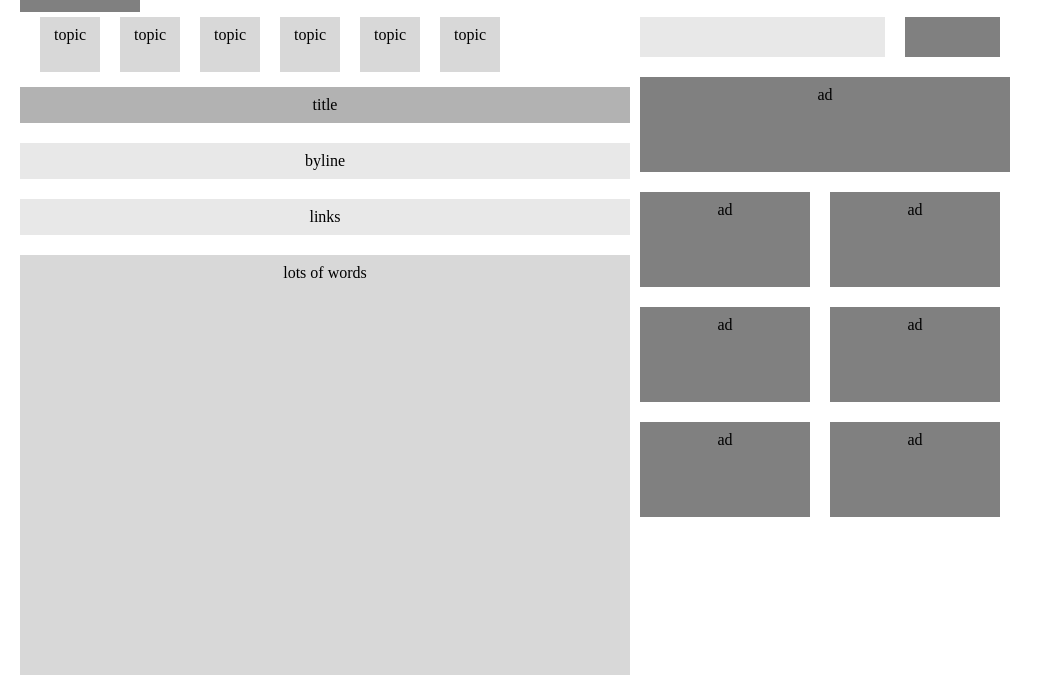
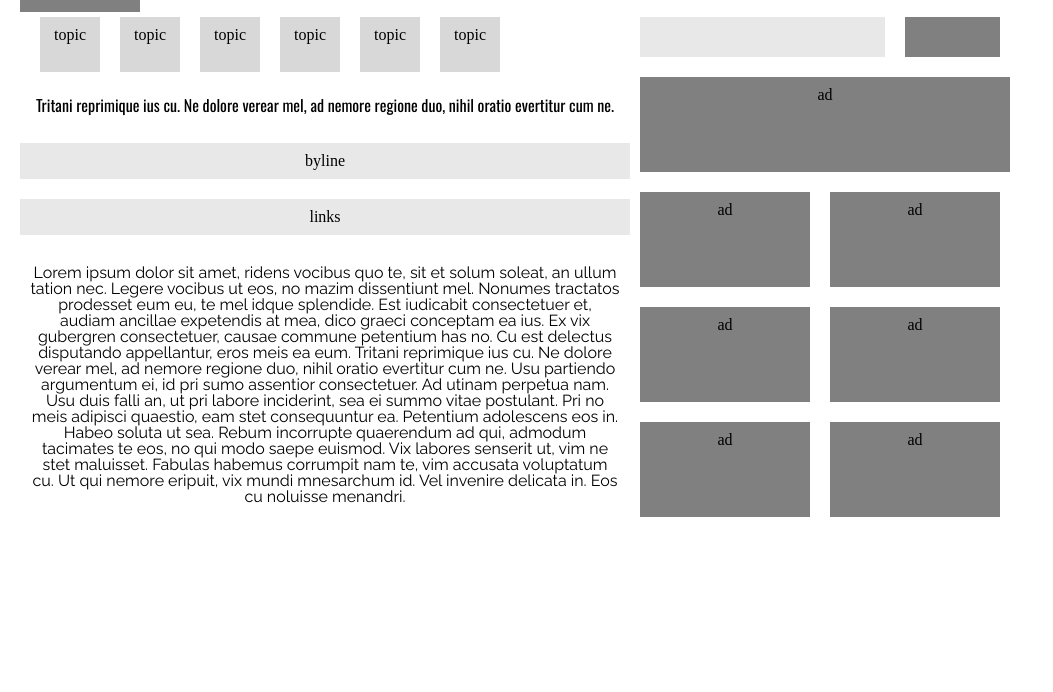
Before and after one commit to dodabear42/design-teardown, a plain HTML site: page index.html in a window 1280 px wide. Shown: the part 63-755 px from the top of the page, without its empty margins (0-1053 px from the left). Drawn offline with nearby package versions, Linux system fonts and the light colour scheme.

Commit message:
typography update

```diff
--- a/index.html
+++ b/index.html
@@ -2,6 +2,7 @@
 	<head>
 		<title>Heatmap - Design Teardown</title>
 		<link rel="stylesheet" type="text/css" href="style.css">
+		<link href='http://fonts.googleapis.com/css?family=Oswald|Raleway|Roboto+Slab' rel='stylesheet' type='text/css'>
 	</head>
 	<body>
 		<header>
@@ -58,7 +59,7 @@
 				</ul>
 			</div>
 			<div id="article-title">
-				title
+				Tritani reprimique ius cu. Ne dolore verear mel, ad nemore regione duo, nihil oratio evertitur cum ne.
 			</div>
 			<div id="article-sub-title">
 				byline
@@ -67,7 +68,13 @@
 				links
 			</div>
 			<div id="article">
-				lots of words
+				Lorem ipsum dolor sit amet, ridens vocibus quo te, sit et solum soleat, an ullum tation nec. Legere vocibus ut eos, no mazim dissentiunt mel. Nonumes tractatos prodesset eum eu, te mel idque splendide. Est iudicabit consectetuer et, audiam ancillae expetendis at mea, dico graeci conceptam ea ius. Ex vix gubergren consectetuer, causae commune petentium has no. Cu est delectus disputando appellantur, eros meis ea eum.
+
+Tritani reprimique ius cu. Ne dolore verear mel, ad nemore regione duo, nihil oratio evertitur cum ne. Usu partiendo argumentum ei, id pri sumo assentior consectetuer. Ad utinam perpetua nam.
+
+Usu duis falli an, ut pri labore inciderint, sea ei summo vitae postulant. Pri no meis adipisci quaestio, eam stet consequuntur ea. Petentium adolescens eos in. Habeo soluta ut sea.
+
+Rebum incorrupte quaerendum ad qui, admodum tacimates te eos, no qui modo saepe euismod. Vix labores senserit ut, vim ne stet maluisset. Fabulas habemus corrumpit nam te, vim accusata voluptatum cu. Ut qui nemore eripuit, vix mundi mnesarchum id. Vel invenire delicata in. Eos cu noluisse menandri.
 			</div>
 			<div id="image">
 			</div>
--- a/style.css
+++ b/style.css
@@ -46,23 +46,33 @@ q:before, q:after {
 }
 
 /******Main CSS *******************/
+/*********heatmap coloring**********/
 
 #logo, .big-ad, .little-ad, #ebooks, #search-button {
 	background-color: gray;
 }
 
-#article-title, #image {
+#image {
 	background-color: #b2b2b2;
 }
 
-#article, .topic {
+#article-title {
+	font-family: 'Oswald', sans-serif;
+}
+
+.topic {
 	background-color: #d8d8d8;
+}
+
+#article {
+	font-family: 'Raleway', sans-serif;
 }
 
 #article-sub-title, #links, #search-box, #aside-header, #social-media-links, .header-div {
 	background-color: #e8e8e8;
 }
 
+/****************/
 
 header {
 	height: 75px;
```
